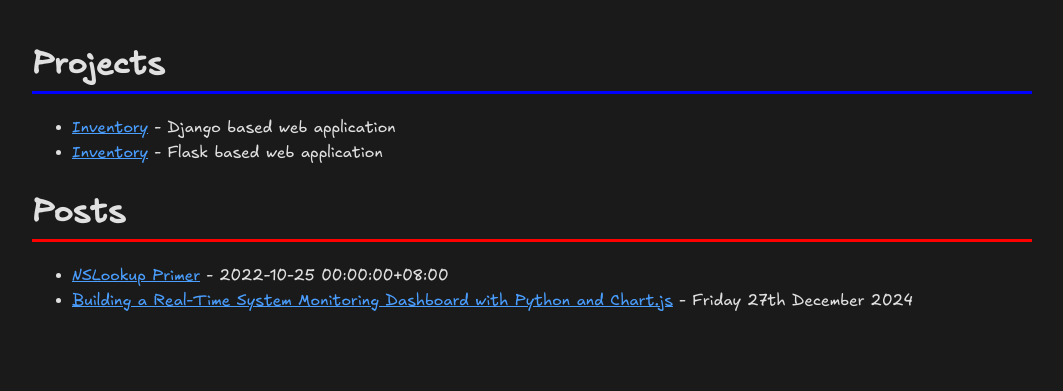
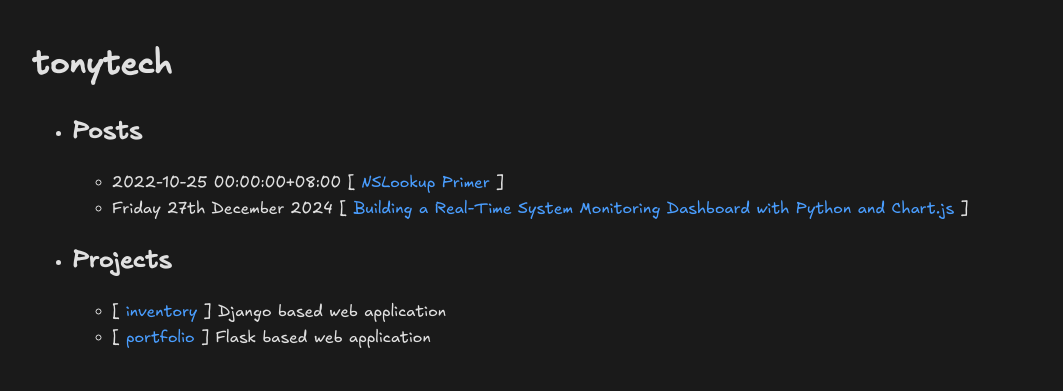
Before and after one commit to tonytech83/python-hugo, a Flask app: page / in a window 1280 px wide. Shown: the top 391 px of the page, without its empty margins (108-1171 px from the left). Run offline with Flask 3, Linux system fonts and the light colour scheme; some libraries are stand-ins or nearby versions.

Commit message:
updare style.css and index.html

```diff
--- a/static/style.css
+++ b/static/style.css
@@ -1,3 +1,15 @@
+:root {
+  --bg-main: #1a1a1a;
+  --bg-code: #2d2d2d;
+  --bg-inline-code: #333;
+  --text-main: #e0e0e0;
+  --text-code: #f8f8f2;
+  --accent: #4a9eff;
+  --border-color: #444;
+  --font-body: 'Excalifont', sans-serif;
+  --font-mono: 'Hack', monospace;
+}
+
 @font-face {
   font-family: 'Excalifont';
   src: url('Excalifont-Regular.woff2') format('woff2');
@@ -6,68 +18,53 @@
   font-display: swap;
 }
 
-/* * {
-  font-family: 'Excalifont', sans-serif !important;
-} */
-
 body {
-  /* Add !important just to test if something else is overriding it */
-  font-family: 'Excalifont', sans-serif !important;
+  font-family: var(--font-body);
   line-height: 1.6;
   max-width: 1000px;
   margin: 40px auto;
   padding: 0 20px;
-  background-color: #1a1a1a;
-  color: #e0e0e0;
+  background-color: var(--bg-main);
+  color: var(--text-main);
+  text-rendering: optimizeLegibility;
 }
 
 a {
-  color: #4a9eff;
+  color: var(--accent);
+  text-decoration: none;
 }
 
-code {
-	background: #333;
-	padding: 2px 4px;
-	border-radius: 4px;
+a:hover {
+  text-decoration: underline;
 }
 
-/* The container for the code block */
+/* Inline code */
+code {
+  background: var(--bg-inline-code);
+  padding: 0.2rem 0.4rem;
+  border-radius: 4px;
+  font-size: 0.9em;
+}
+
+/* Code blocks */
 pre {
-    background-color: #2d2d2d; /* Dark background */
+  background-color: var(--bg-code);
   padding: 15px;
   border-radius: 5px;
-    overflow-x: auto; /* Adds scrollbar if code is too long */
-    margin: 20px 0;   /* Space above and below the block */
-    border: 1px solid red; /* TODO: select other color */
+  overflow-x: auto;
+  margin: 20px 0;
+  border: 1px solid var(--border-color);
 }
 
-/* The actual text inside */
 pre code {
-	line-height: 1;
-    background-color: transparent; /* Remove default inline background */
-    color: #f8f8f2;                /* Light text color */
-    font-family: 'Hack', monospace;
+  font-family: var(--font-mono);
+  line-height: 1; /* Slightly more breathable than 1 */
+  background-color: transparent;
+  color: var(--text-code);
   padding: 0;
 }
 
-/* Styling the Prism Copy Button */
-div.code-toolbar > .toolbar .toolbar-item > button {
-    background: #333;
-    color: #eee;
-    border: 1px solid #555;
-    border-radius: 5px;
-    padding: 4px 8px;
-    font-size: 0.8rem;
-    cursor: pointer;
-    transition: all 0.2s ease;
-}
-
-div.code-toolbar > .toolbar .toolbar-item > button:hover {
-    background: #444;
-    color: #fff;
-}
-
-/* Position the button in the top right */
+/* Prism Toolbar Positioning */
 div.code-toolbar {
   position: relative;
 }
@@ -76,27 +73,27 @@ div.code-toolbar > .toolbar {
   position: absolute;
   top: 10px;
   right: 10px;
-    opacity: 0.8;
-}
-/* Force the copy button to be visible without hovering */
-div.code-toolbar > .toolbar {
-    opacity: 1 !important;
+  opacity: 0.5;
+  transition: opacity 0.2s ease;
 }
 
-/* Optional: Make it slightly faded until hover if you find it distracting */
-div.code-toolbar > .toolbar {
-    opacity: 0.5 !important; /* Semi-transparent */
-}
 div.code-toolbar:hover > .toolbar {
-    opacity: 1 !important; /* Solid on hover */
+  opacity: 1;
 }
 
-/* Projects */
-.projects {
-    border-bottom: medium solid blue;
+/* Prism Copy Button */
+div.code-toolbar > .toolbar .toolbar-item > button {
+  background: var(--bg-inline-code);
+  color: #eee;
+  border: 1px solid #555;
+  border-radius: 5px;
+  padding: 4px 8px;
+  font-size: 0.8rem;
+  cursor: pointer;
+  transition: background 0.2s, color 0.2s;
 }
 
-/* Posts */
-.posts {
-    border-bottom: medium solid red;
+div.code-toolbar > .toolbar .toolbar-item > button:hover {
+  background: #444;
+  color: #fff;
 }
--- a/templates/index.html
+++ b/templates/index.html
@@ -17,19 +17,29 @@
 </head>
 
 <body>
-    <h1 class="projects">Projects</h1>
+    <h1>tonytech</h1>
     <ul>
-        <li><a href="https://inventory.tonytech.xyz">Inventory</a> - Django based web application</li>
-        <li><a href="https://portfolio.tonytech.xyz">Inventory</a> - Flask based web application</li>
+        <li>
+            <h2 class="posts">Posts</h2>
+            <ul>
+                {% for post in posts %}
+                <li>
+                    {{ post.date }} [ <a href="/posts/{{ post.slug }}">{{ post.title }}</a> ]
+                </li>
+                {% endfor %}
+            </ul>
+        </li>
+        <li>
+            <h2 class="projects">Projects</h2>
+            <ul>
+                <li>[ <a href="https://inventory.tonytech.xyz">inventory</a> ] Django based web application</li>
+                <li>[ <a href="https://portfolio.tonytech.xyz">portfolio</a> ] Flask based web application</li>
+            </ul>
+        </li>
+
     </ul>
-    <h1 class="posts">Posts</h1>
-    <ul>
-        {% for post in posts %}
-        <li>
-            <a href="/posts/{{ post.slug }}">{{ post.title }}</a> - {{ post.date }}
-        </li>
-        {% endfor %}
-    </ul>
+
+
 </body>
 
 </html>
```
Also changed, not shown: static/Virgil.woff2 (deleted). Lines whose indentation alone changed are shown as unchanged.
